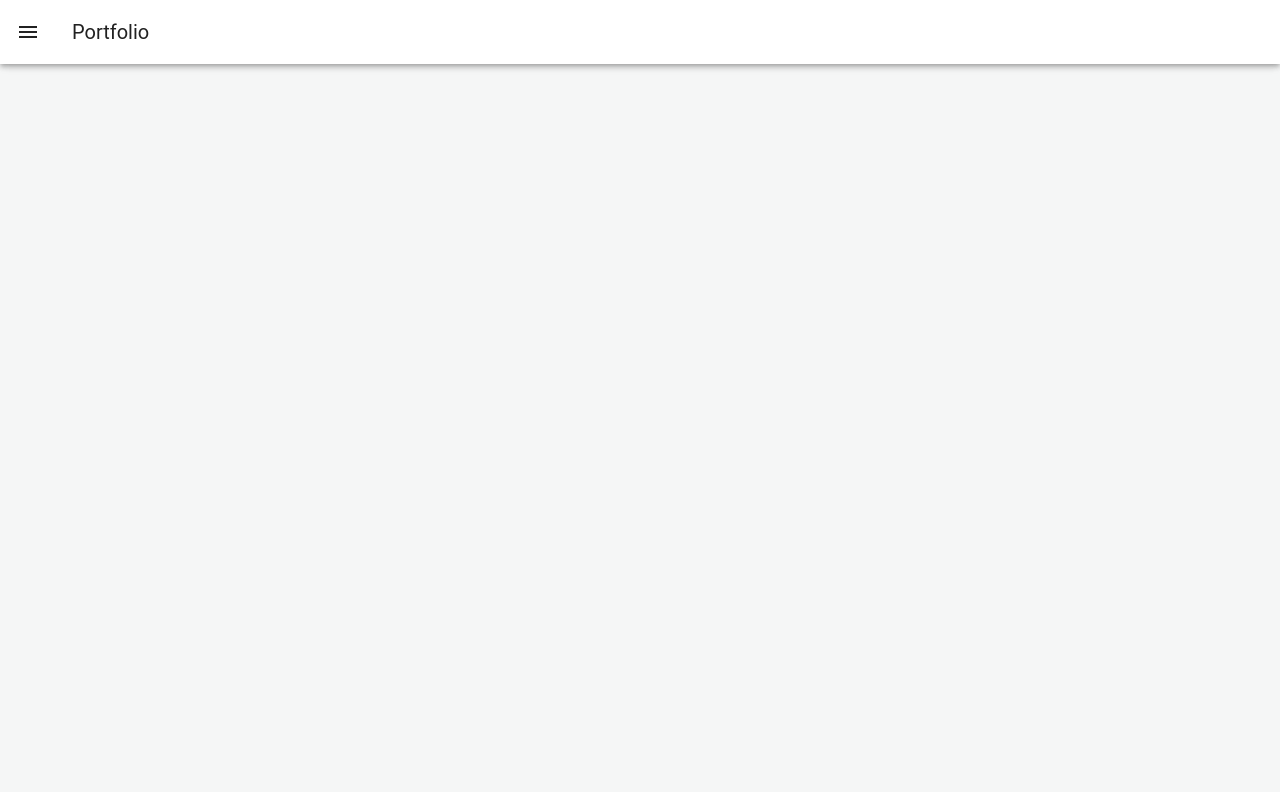
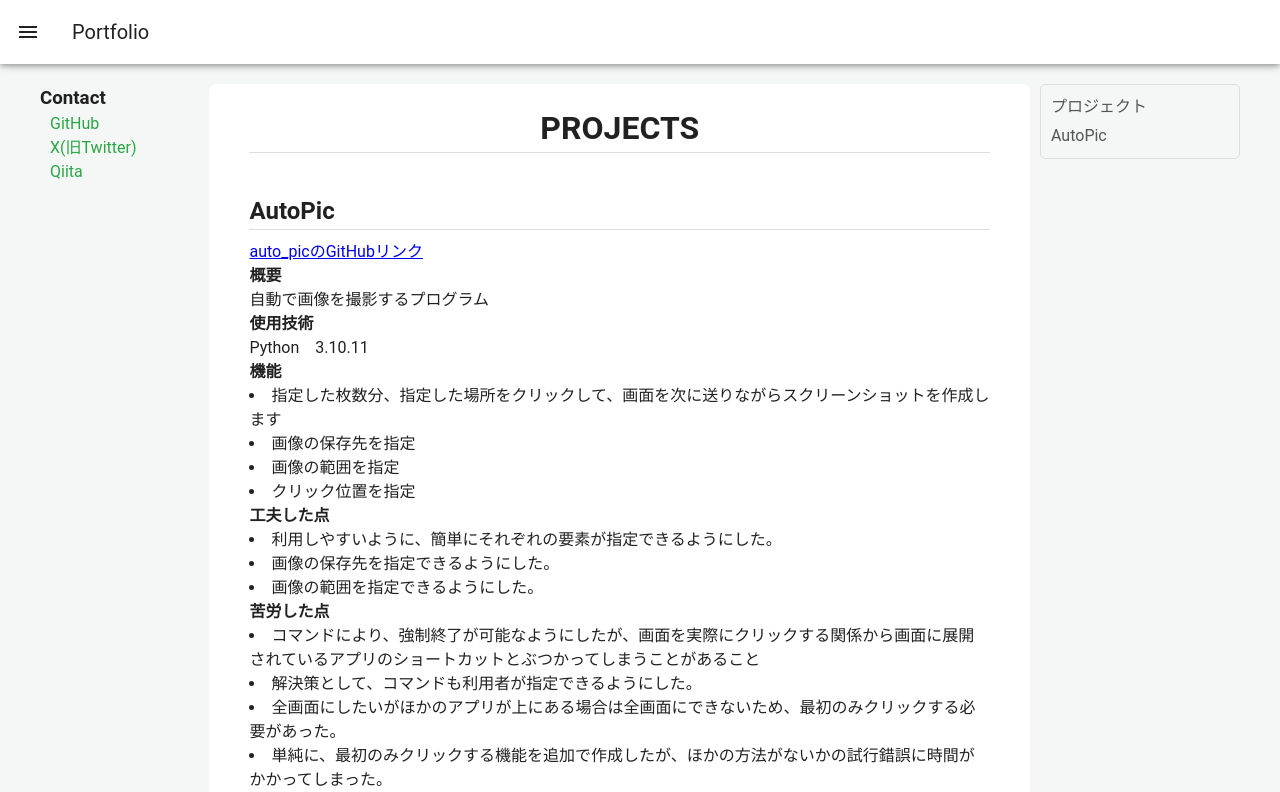
Before and after one commit to koinunopochi/PortfolioFront, a Vue app: page /projects/auto-pic in a window 1280 px wide. Shown: the top 792 px of the page. Built offline with nearby package versions, Linux system fonts and the light colour scheme.

Commit message:
marginの追加

```diff
--- a/src/components/InternView.vue
+++ b/src/components/InternView.vue
@@ -125,8 +125,6 @@
   color: #333; /* 文字色 */
 }
 
-
-
 .intern.child {
   background-color: #fafafa; /* 子要素の背景色 */
   padding: 15px; /* 子要素の内側の余白 */
@@ -159,4 +157,7 @@
 li {
   margin-bottom: 10px; /* リストアイテムの下側の余白 */
 }
+.contents {
+  margin-bottom: 30px;
+}
 </style>
--- a/src/router/index.ts
+++ b/src/router/index.ts
@@ -2,6 +2,7 @@ import { createRouter, createWebHistory } from 'vue-router';
 // import HomeView from '../views/HomeView.vue'
 import IndexView from '../views/IndexView.vue';
 import ProjectsViewVue from '@/views/ProjectsView.vue';
+import AutoPic from '@/views/projects/AutoPic.vue';
 
 const router = createRouter({
   history: createWebHistory(import.meta.env.BASE_URL),
@@ -15,6 +16,11 @@ const router = createRouter({
       path: '/projects',
       name: 'projects',
       component: ProjectsViewVue,
+    },
+    {
+      path: '/projects/auto-pic',
+      name: 'auto-pic',
+      component: AutoPic,
     },
     {
       path: '/about-me',
--- a/src/views/AboutMe.vue
+++ b/src/views/AboutMe.vue
@@ -145,9 +145,6 @@ const tableOfContentsItems = [
 </style>
 
 <style scoped>
-.contents {
-  margin-bottom: 30px;
-}
 .contents ul {
   margin-left: 20px;
 }
--- a/src/views/ProjectsView.vue
+++ b/src/views/ProjectsView.vue
@@ -1,20 +1,29 @@
 <template>
   <div class="all-contents">
-        <!-- サイドバー -->
+    <!-- サイドバー -->
     <SideBar />
     <div class="main projects">
       <h1 class="title" id="projects">PROJECTS</h1>
-      <div class="contents">
+      <div class="">
         <h2>プロジェクト</h2>
-        <p>現在、プロジェクトはありません。</p>
+        <div class="contents" id="auto_pic">
+          <button @click="move('/projects/auto-pic')">
+            <h3>AutoPic</h3>
+            <h4>概要</h4>
+            <p>自動で画像を撮影するプログラム</p>
+          </button>
+        </div>
       </div>
     </div>
-    <TableOfContents :items="tableOfContentsItems"/>
+    <TableOfContents :items="tableOfContentsItems" />
   </div>
 </template>
 <script setup lang="ts">
+import { useRouter } from 'vue-router';
 import SideBar from '../components/SideBar.vue';
 import TableOfContents from '../components/TableOfContents.vue';
+
+const router = useRouter();
 
 const tableOfContentsItems = [
   {
@@ -22,7 +31,24 @@ const tableOfContentsItems = [
     name: 'プロジェクト',
   },
 ];
+
+const move = (path: string) => {
+  router.push(path); // pushメソッドでルートを変更
+}
 </script>
 <style scoped>
 @import '../assets/main.css';
 </style>
+<style scoped>
+.contents {
+  /* 線を入れる */
+  border: solid 3px #a7ff9d;
+  /* 余白を入れる */
+  padding: 10px;
+  /* 角を丸くする */
+  border-radius: 8px;
+}
+.contents:hover{
+  background-color: #a7ff9d;
+}
+</style>
--- /dev/null
+++ b/src/views/projects/AutoPic.vue
@@ -0,0 +1,72 @@
+<template>
+  <div class="all-contents">
+    <!-- サイドバー -->
+    <SideBar />
+    <div class="main projects">
+      <h1 class="title" id="projects">PROJECTS</h1>
+      <div class="contents">
+        <div class="content" id="auto_pic">
+          <h2>AutoPic</h2>
+          <a href="https://github.com/koinunopochi/auto_pic"
+            >auto_picのGitHubリンク</a
+          >
+          <h4>概要</h4>
+          <p>自動で画像を撮影するプログラム</p>
+          <h4>使用技術</h4>
+          <p>Python　3.10.11</p>
+          <h4>機能</h4>
+          <li>
+            指定した枚数分、指定した場所をクリックして、画面を次に送りながらスクリーンショットを作成します
+          </li>
+          <li>画像の保存先を指定</li>
+          <li>画像の範囲を指定</li>
+          <li>クリック位置を指定</li>
+          <h4>工夫した点</h4>
+          <li>
+            利用しやすいように、簡単にそれぞれの要素が指定できるようにした。
+          </li>
+          <li>画像の保存先を指定できるようにした。</li>
+          <li>画像の範囲を指定できるようにした。</li>
+          <h4>苦労した点</h4>
+          <li>
+            コマンドにより、強制終了が可能なようにしたが、画面を実際にクリックする関係から画面に展開されているアプリのショートカットとぶつかってしまうことがあること
+          </li>
+          <li>解決策として、コマンドも利用者が指定できるようにした。</li>
+          <li>
+            全画面にしたいがほかのアプリが上にある場合は全画面にできないため、最初のみクリックする必要があった。
+          </li>
+          <li>
+            単純に、最初のみクリックする機能を追加で作成したが、ほかの方法がないかの試行錯誤に時間がかかってしまった。
+          </li>
+          <h4>今後の課題</h4>
+          <li>
+            取得ボタンを押した後に、しばらく放置、もしくはwindowを動かそうとした場合に、アプリケーション自体が反応しなくなってしまう問題。
+          </li>
+          <li>
+            エラー処理は行っているが、エラーメッセージの表示は行っていないので、利用者が見れる形で表示したい。
+          </li>
+          <li>デフォルト値をGUI側で変更できるようにしたい</li>
+        </div>
+      </div>
+    </div>
+    <TableOfContents :items="tableOfContentsItems" />
+  </div>
+</template>
+<script setup lang="ts">
+import SideBar from '../../components/SideBar.vue';
+import TableOfContents from '../../components/TableOfContents.vue';
+
+const tableOfContentsItems = [
+  {
+    id: 'projects',
+    name: 'プロジェクト',
+  },
+  {
+    id: 'auto_pic',
+    name: 'AutoPic',
+  },
+];
+</script>
+<style scoped>
+@import '../../assets/main.css';
+</style>
```
